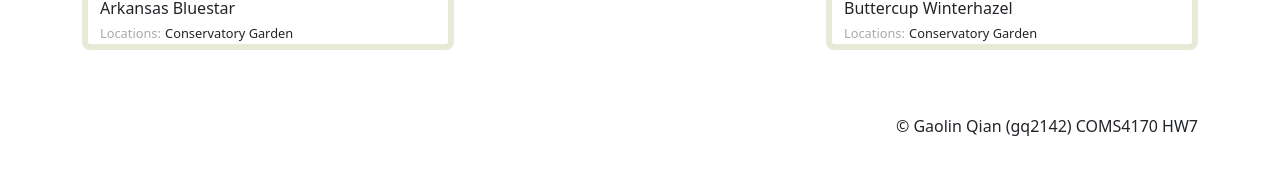
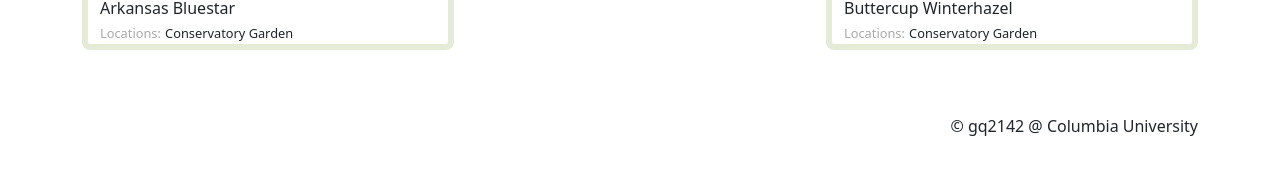
Before and after one commit to codewith-lab/UI-Design, a Flask app: page / in a window 1280 px wide. Shown: the part 1511-1681 px from the top of the page. Run offline with Flask 3, Linux system fonts and the light colour scheme; some libraries are stand-ins or nearby versions.

Commit message:
Update base_layout.html

```diff
--- a/templates/base_layout.html
+++ b/templates/base_layout.html
@@ -61,7 +61,7 @@
 
     <div class = "container">
         <footer>
-            &copy; Gaolin Qian (gq2142) COMS4170 HW7
+            &copy; gq2142 @ Columbia University
         </footer>
     </div>
 </body>
```
